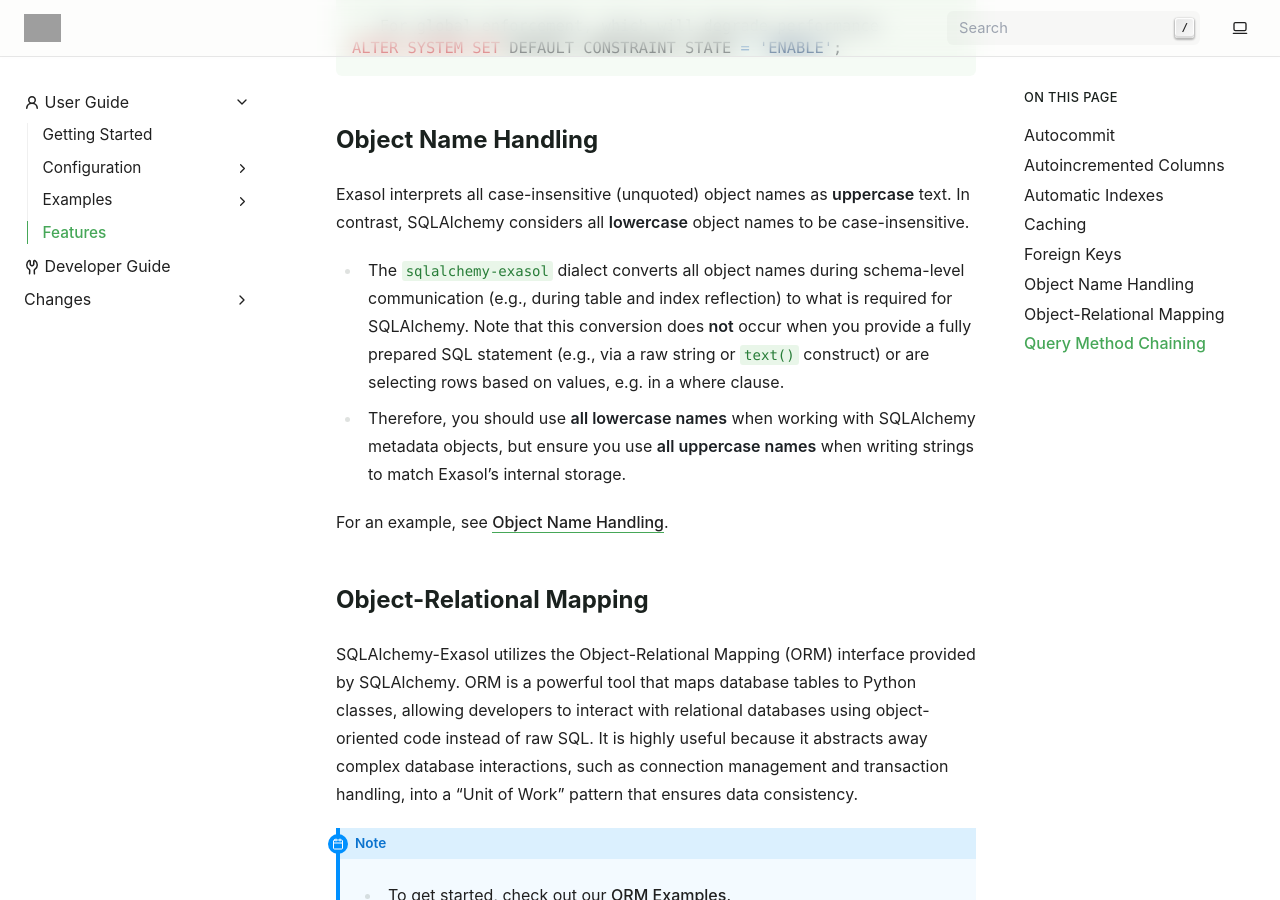
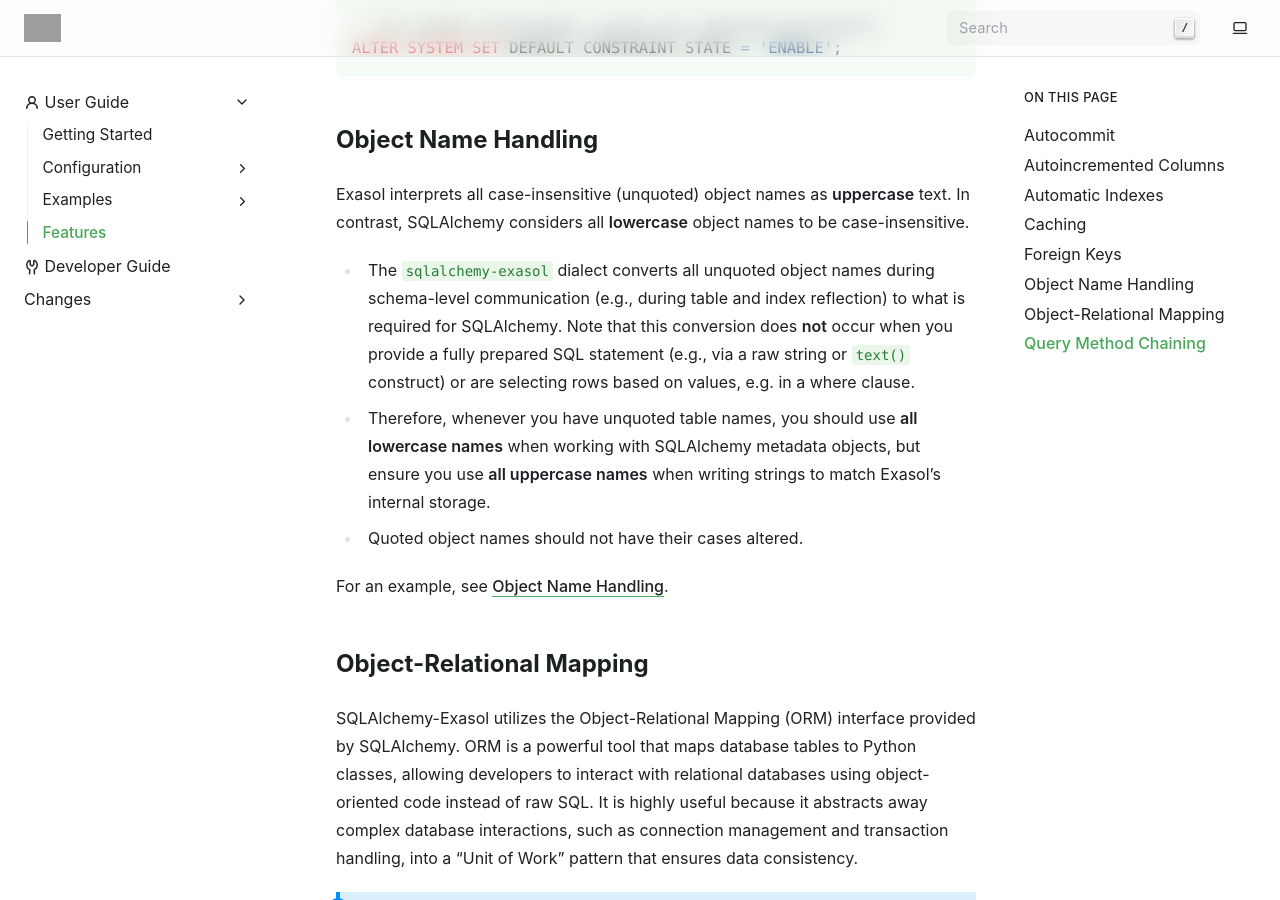
Before and after one commit to exasol/sqlalchemy-exasol, a Sphinx documentation site: the page built from doc/user_guide/features/index.rst, in a window 1280 px wide and 900 px high, scrolled down 3427 px. Built offline with Sphinx 7.4.7, drawn with Linux system fonts in a browser that asks for light colours; grey boxes are pictures that could not be loaded.

Commit message:
Make clearer quoted vs unquoted

```diff
--- a/doc/user_guide/features/index.rst
+++ b/doc/user_guide/features/index.rst
@@ -134,14 +134,15 @@
 text. In contrast, SQLAlchemy considers all **lowercase** object names to
 be case-insensitive.
 
-* The ``sqlalchemy-exasol`` dialect converts all object names during schema-level
-  communication (e.g., during table and index reflection) to what is required for
-  SQLAlchemy. Note that this conversion does **not** occur when you provide
+* The ``sqlalchemy-exasol`` dialect converts all unquoted object names during
+  schema-level communication (e.g., during table and index reflection) to what is
+  required for SQLAlchemy. Note that this conversion does **not** occur when you provide
   a fully prepared SQL statement (e.g., via a raw string or ``text()`` construct)
   or are selecting rows based on values, e.g. in a where clause.
-* Therefore, you should use **all lowercase names** when working with SQLAlchemy
-  metadata objects, but ensure you use **all uppercase names** when writing
-  strings to match Exasol's internal storage.
+* Therefore, whenever you have unquoted table names, you should use
+  **all lowercase names** when working with SQLAlchemy metadata objects, but ensure you
+  use **all uppercase names** when writing strings to match Exasol's internal storage.
+* Quoted object names should not have their cases altered.
 
 For an example, see :ref:`object_name`.
 
```
